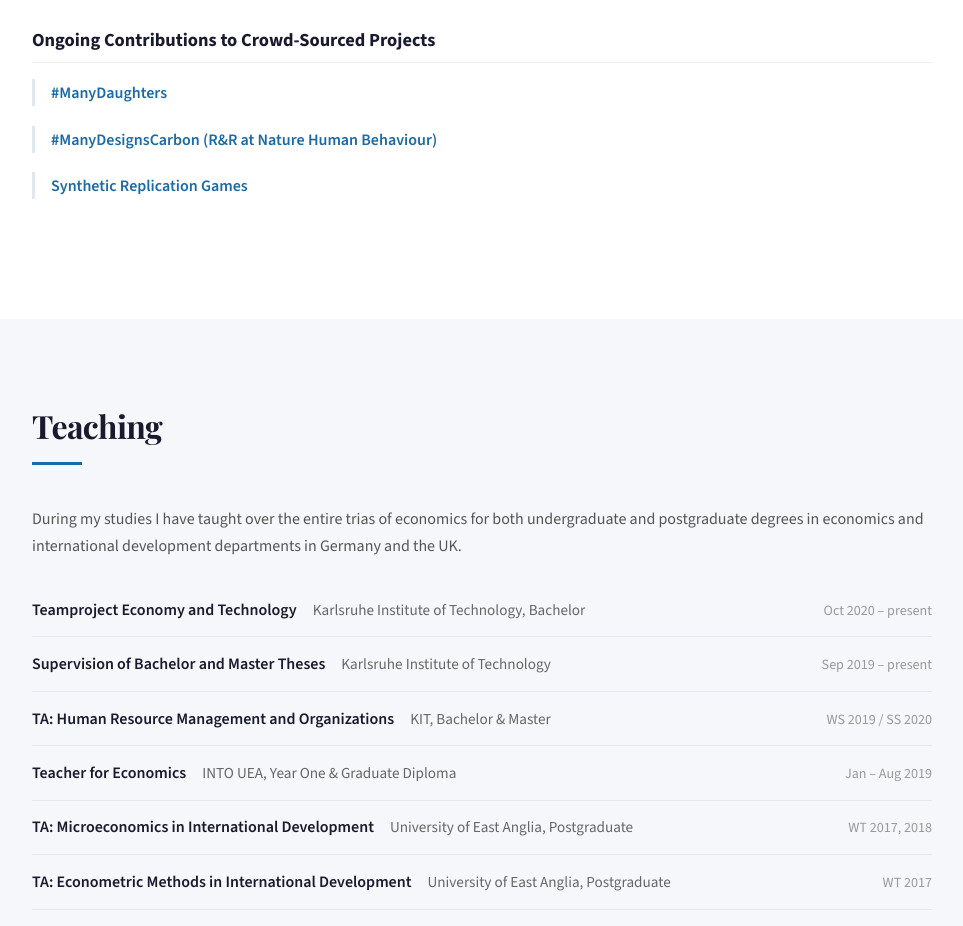
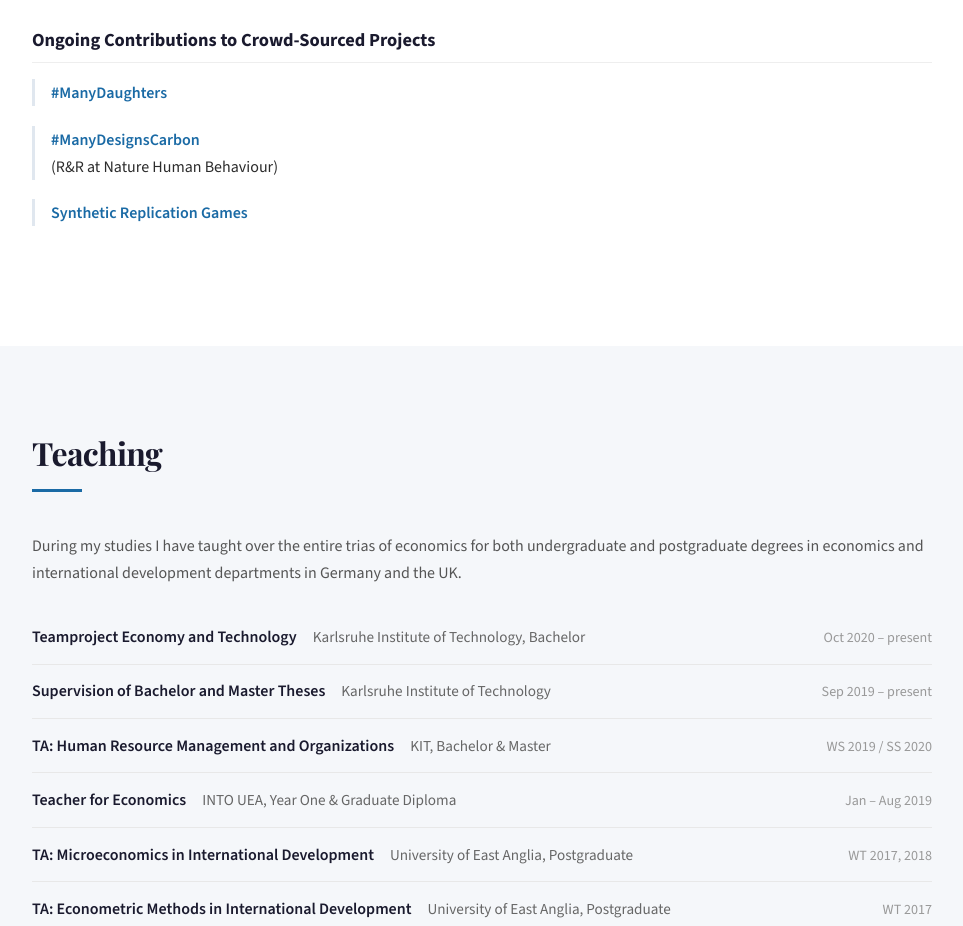
Before and after one commit to Paul-cmd/Paul-cmd.github.io, a plain HTML site: page index.html in a window 1280 px wide. Shown: the part 3280-4206 px from the top of the page, without its empty margins (158-1121 px from the left). Drawn offline with nearby package versions, Linux system fonts and the light colour scheme.

Commit message:
added RandR2

```diff
--- a/index.html
+++ b/index.html
@@ -223,7 +223,7 @@
         <div class="paper-title"><a href="https://www.manydaughters.com/" target="_blank" rel="noopener">#ManyDaughters</a></div>
       </div>
       <div class="paper">
-        <div class="paper-title"><a href="https://manydesignscarbon.online/" target="_blank" rel="noopener">#ManyDesignsCarbon</a> (R&R at Nature Human Behaviour)</div>
+        <div class="paper-title"><a href="https://manydesignscarbon.online/" target="_blank" rel="noopener">#ManyDesignsCarbon</a></div>(R&R at Nature Human Behaviour)
       </div>
       <div class="paper">
         <div class="paper-title"><a href="https://talkingtomachines.org/projects/imebess-2025-synthetic-replication-games/" target="_blank" rel="noopener">Synthetic Replication Games</a></div>
```
